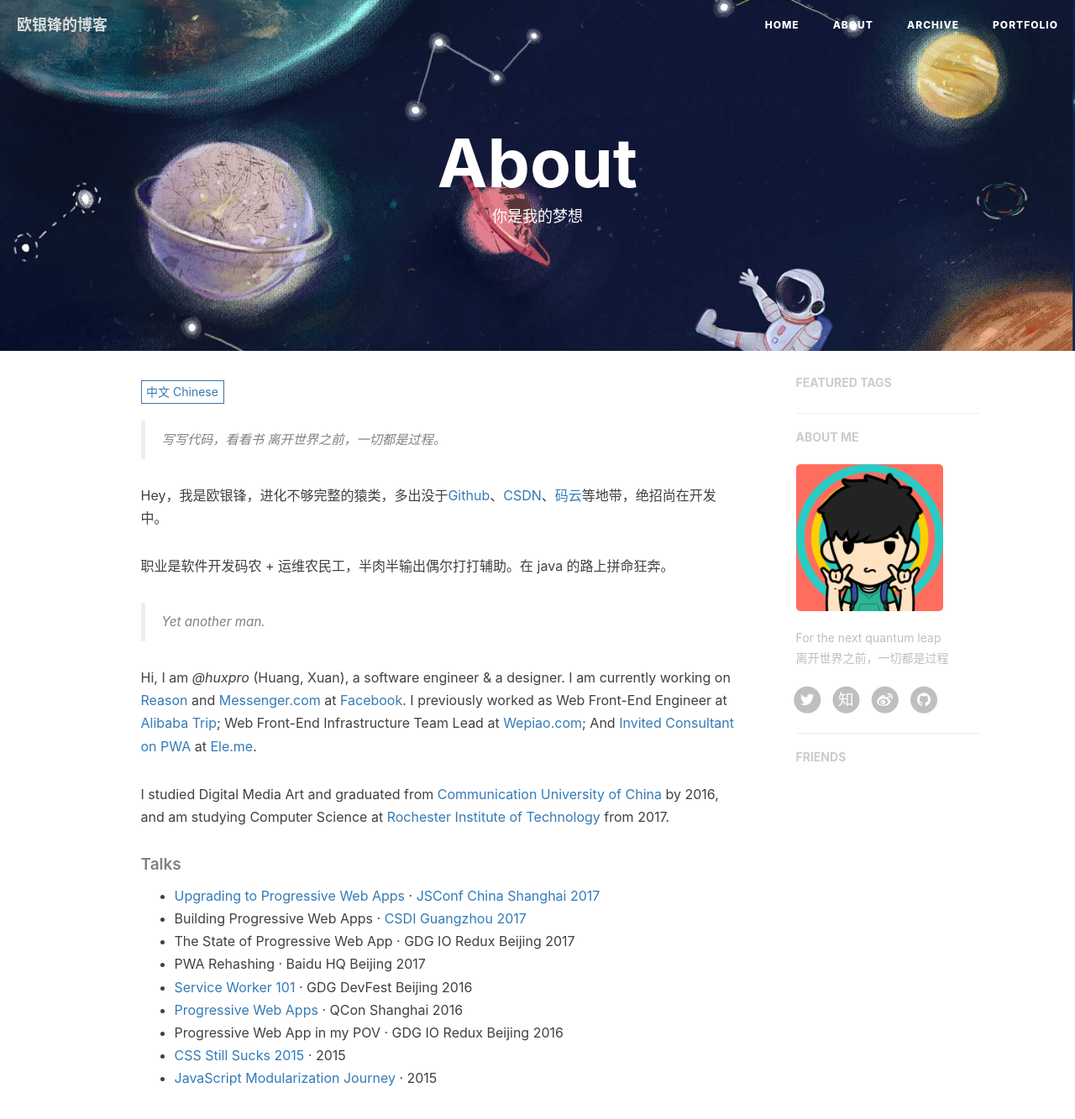
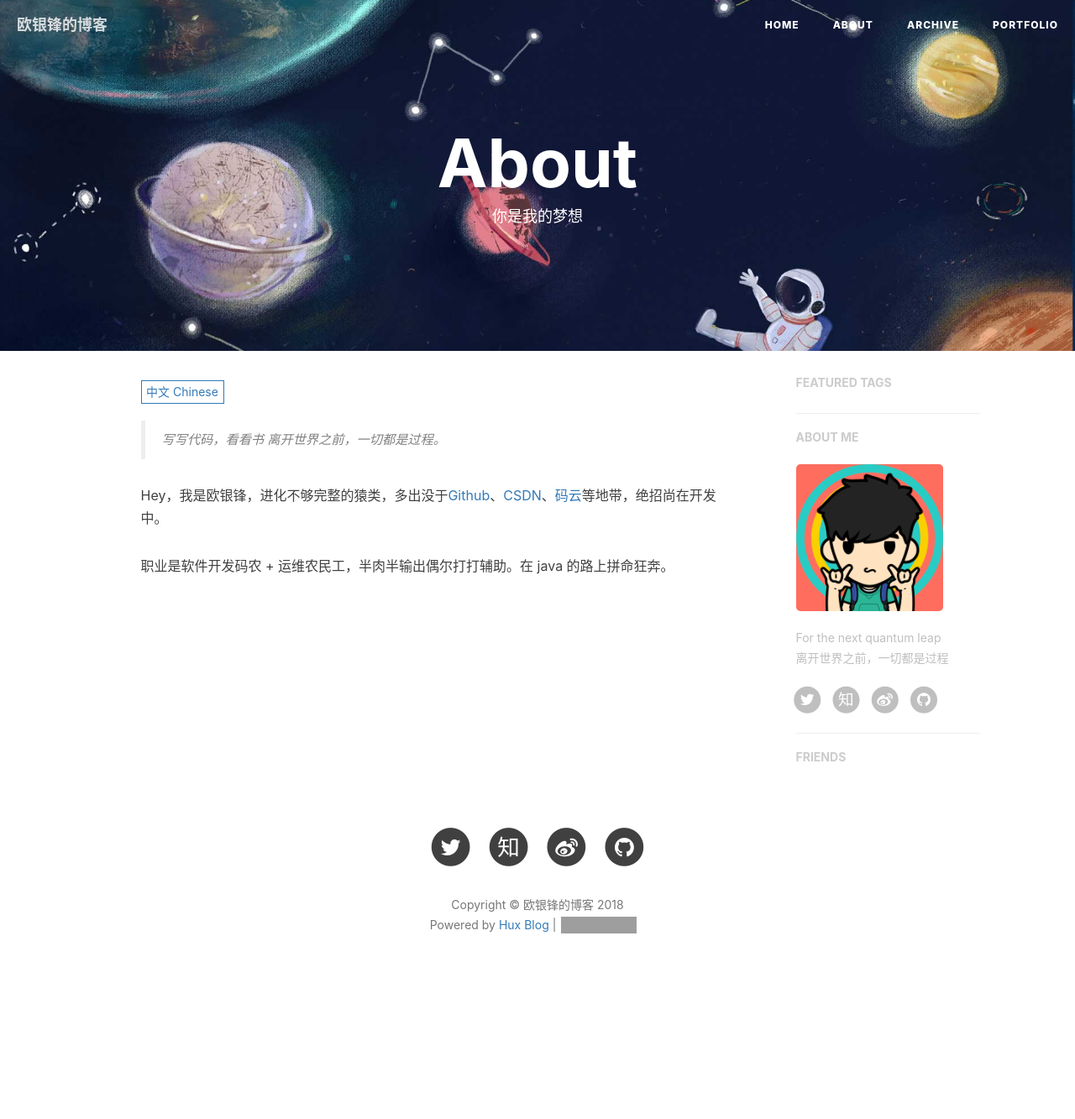
Before and after one commit to Oumuv/Oumuv.github.io, a Jekyll site: the page built from about.html, in a window 1280 px wide and 1400 px high. Shown: the top 1333 px of the window at 84% size. Built offline with Jekyll 4.4.1, drawn with Linux system fonts in a browser that asks for light colours; nearby versions of some CDN libraries; comment, search, counter and statistics services are not loaded; grey boxes are pictures that could not be loaded.

Commit message:
删除旧博客

```diff
--- a/_config.yml
+++ b/_config.yml
@@ -3,7 +3,7 @@
 SEOTitle: Oumuv的个人空间 | 博客
 header-img: img/home-bg.jpg
 email: 1134420025@qq.com
-description: "关于程序与设计、黑客与画家 | 欧银锋，Web & Mobile Lover，Software Engineer，UX Designer | 这里是 @Oumuv欧银锋 的个人博客，与你一起发现更大的世界。"
+description: "关于程序与设计 | 欧银锋 | 这里是 @Oumuv欧银锋 的个人博客，与你一起发现更大的世界。"
 keyword: "欧银锋, Oumuv欧银锋, Oumuv, huxpro, @huxpro, 欧银锋的博客, Oumuv Blog, 博客, 个人网站, 互联网, Web, JavaScript, 前端, 设计"
 url: "https://huangxuan.me"              # your host, for absolute URL
 baseurl: ""                             # for example, '/blog' if your blog hosted on 'host/blog'
--- a/_includes/about/en.md
+++ b/_includes/about/en.md
@@ -1,33 +1,6 @@
 
 
-> Yet another man.
+> Thank you for watching me.
 
 
-Hi, I am *@huxpro* (Huang, Xuan), a software engineer & a designer. I am currently working on [Reason](https://reasonml.github.io/) and [Messenger.com](http://messenger.com/) at [Facebook](https://www.facebook.com/). I previously worked as Web Front-End Engineer at [Alibaba Trip](https://www.alitrip.com/); Web Front-End Infrastructure Team Lead at [Wepiao.com](https://www.crunchbase.com/organization/wepiao#/entity); And [Invited Consultant on PWA]((https://medium.com/elemefe/upgrading-ele-me-to-progressive-web-app-2a446832e509)) at [Ele.me](https://github.com/elemefe/).
-
-I studied Digital Media Art and graduated from [Communication University of China](https://en.wikipedia.org/wiki/Communication_University_of_China) by 2016, and am studying Computer Science at [Rochester Institute of Technology](https://en.wikipedia.org/wiki/Rochester_Institute_of_Technology) from 2017.
-
-
-##### Talks
-
-- [Upgrading to Progressive Web Apps][9] · [JSConf China Shanghai 2017](http://2017.jsconf.cn/)
-- Building Progressive Web Apps · [CSDI Guangzhou 2017](http://www.csdisummit.com/)
-- The State of Progressive Web App · GDG IO Redux Beijing 2017
-- PWA Rehashing · Baidu HQ Beijing 2017
-- [Service Worker 101][5] · GDG DevFest Beijing 2016
-- [Progressive Web Apps][4] · QCon Shanghai 2016
-- Progressive Web App in my POV · GDG IO Redux Beijing 2016
-- [CSS Still Sucks 2015][2] · 2015
-- [JavaScript Modularization Journey][1] · 2015
-
-
-
-[1]: //huangxuan.me/2015/07/09/js-module-7day/
-[2]: //huangxuan.me/2015/12/28/css-sucks-2015/
-[3]: //huangxuan.me/2016/06/05/pwa-in-my-pov/
-[4]: //huangxuan.me/2016/10/20/pwa-qcon2016/
-[5]: //huangxuan.me/2016/11/20/sw-101-gdgdf/
-[6]: https://yanshuo.io/assets/player/?deck=58ac8598b123db0067292f92 "PWA Rehashing"
-[7]: https://yanshuo.io/assets/player/?deck=593ad6fbfe88c2006a0a0d6d "The State of PWA"
-[8]: https://yanshuo.io/assets/player/?deck=594d673d570c357d0698a950 "Building PWA"
-[9]: //huangxuan.me/jsconfcn2017/
+Hi, I am *@Oumuv* (Ou, Yinfeng)。
--- a/about.html
+++ b/about.html
@@ -3,13 +3,13 @@
 title: "About"
 description: "你是我的梦想"
 header-img: "img/about-bg.jpg"
-<!--multilingual: true-->
+multilingual: true
 ---
 
 <!-- Language Selector -->
 <select class="sel-lang" onchange= "onLanChange(this.options[this.options.selectedIndex].value)">
     <option value="0" selected> 中文 Chinese </option>
-    <!--<option value="1"> 英文 English </option>-->
+    <option value="1"> 英文 English </option>
 </select>
 
 <!-- Chinese Version -->
```
